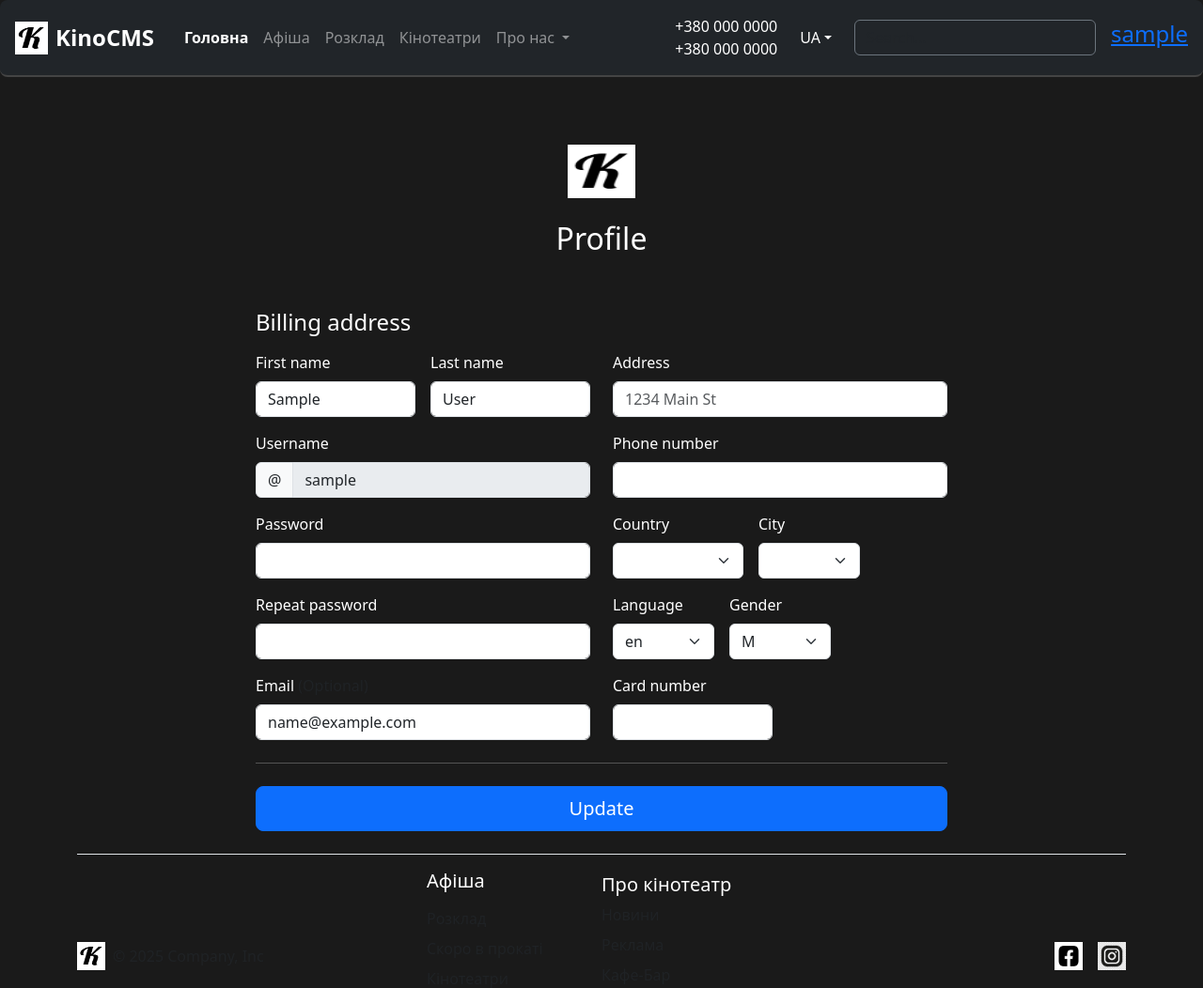
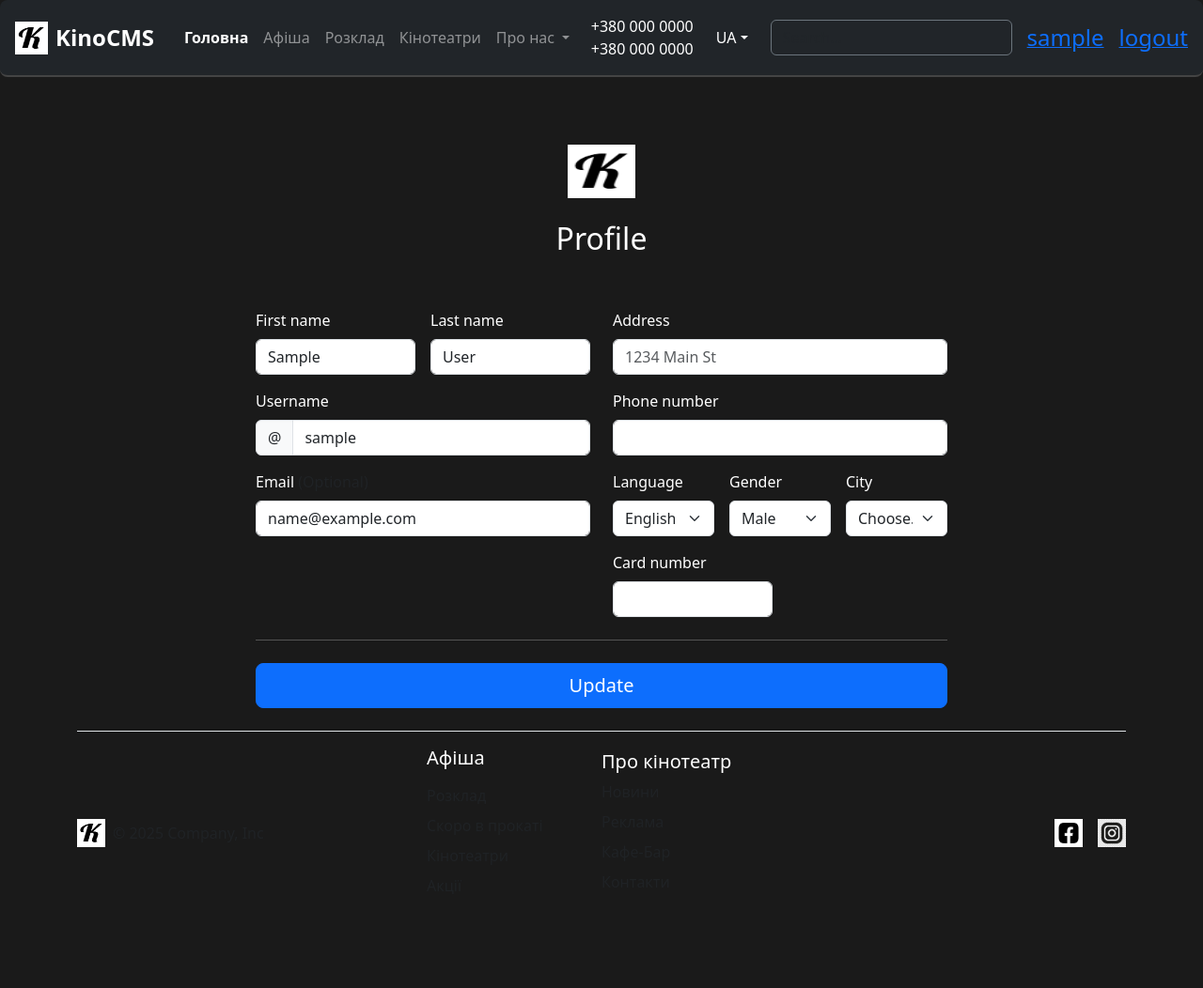
Before and after one commit to maksirh/kinoCMS, a Django app: page /auth/profile/ in a window 1280 px wide. Shown: the top 1052 px of the page at 94% size. After the commit the page ends 902 px from the top, so only its background shows below. Run offline with Django 5.2, Linux system fonts and the light colour scheme; the visitor is signed in with stand-in values (Sample User, id 1); some libraries are stand-ins or nearby versions.

Commit message:
add update user data

```diff
--- /dev/null
+++ b/src/authentication/forms.py
@@ -0,0 +1,21 @@
+from django import forms
+from django.contrib.auth.forms import UserCreationForm
+
+from ..user.models import User
+
+class UserRegistrationForm(UserCreationForm):
+    class Meta():
+        model = User
+        fields = ['username', 'email', 'first_name', 'last_name', 'gender', 'language',
+                  'phone_number', "address", "card_number", "city"]
+
+
+class UserUpdateForm(forms.ModelForm):
+    class Meta():
+        model = User
+
+        fields = [
+            "email", "first_name", "last_name",
+            "phone_number", "address", "city",
+            "language", "gender", "card_number",
+        ]
--- a/src/authentication/templates/authentication/profile.html
+++ b/src/authentication/templates/authentication/profile.html
@@ -10,7 +10,6 @@
     </div>
     <div class="row justify-content-center">
       <div class="col-md-7 col-lg-8">
-        <h4 class="mb-3">Billing address</h4>
 
         <form class="needs-validation" action="{% url 'authentication:profile' %}" method="POST" novalidate>
           {% csrf_token %}
@@ -20,7 +19,7 @@
               <div class="row g-3">
                 <div class="col-sm-6">
                   <label for="first_name" class="form-label">First name</label>
-                  <input type="text" class="form-control" id="first_name" name="first_name" required value="{{ request.user.first_name }}">
+                  <input type="text" class="form-control" id="first_name" name="first_name" required value="{{ form.instance.first_name }}">
                   <div class="invalid-feedback">Valid first name is required.</div>
                 </div>
 
@@ -34,19 +33,9 @@
                   <label for="username" class="form-label">Username</label>
                   <div class="input-group has-validation">
                     <span class="input-group-text">@</span>
-                    <input type="text" class="form-control" id="username" name="username" value="{{ request.user.username }}" disabled required>
+                    <input type="text" class="form-control" id="username" name="username" value="{{ request.user.username }}" readonly>
                     <div class="invalid-feedback">Your username is required.</div>
                   </div>
-                </div>
-
-                <div class="col-12">
-                  <label for="password" class="form-label">Password</label>
-                  <input type="password" class="form-control" id="password" name="password" required>
-                </div>
-
-                <div class="col-12">
-                  <label for="password2" class="form-label">Repeat password</label>
-                  <input type="password" class="form-control" id="password2" name="password2" required>
                 </div>
 
                 <div class="col-12">
@@ -73,41 +62,38 @@
                   <input type="tel" class="form-control" id="phone_number" name="phone_number" value="{{ request.user.phone_number }}" required>
                 </div>
 
-                <div class="col-md-5">
-                  <label for="country" class="form-label">Country</label>
-                  <select class="form-select" id="country" name="country" required>
-                    <option>{{ request.user.country }}</option>
-                    <option>United States</option>
-                  </select>
-                  <div class="invalid-feedback">Please select a valid country.</div>
-                </div>
 
                 <div class="col-md-4">
-                  <label for="city" class="form-label">City</label>
-                  <select class="form-select" id="city" name="city" required>
-                    <option> {{ request.user.city }} </option>
-                    <option>California</option>
+                  <label for="language" class="form-label">Language</label>
+                  <select class="form-select" id="language" name="language" required>
+                      <option value="">Choose...</option>
+                      <option value="en" {% if request.user.language == "en" %}selected{% endif %}>English</option>
+                      <option value="uk" {% if request.user.language == "uk" %}selected{% endif %}>Ukrainian</option>
                   </select>
                   <div class="invalid-feedback">Please provide a valid city.</div>
                 </div>
 
                 <div class="col-md-4">
-                  <label for="language" class="form-label">Language</label>
-                  <select class="form-select" id="language" name="language" required>
-                    <option>{{ request.user.language }}</option>
-                    <option>English</option>
-                    <option>Ukrainian</option>
+                  <label for="gender" class="form-label">Gender</label>
+                  <select class="form-select" id="gender" name="gender" required>
+                      <option value="">Choose...</option>
+                      <option value="M" {% if request.user.gender == "M" %}selected{% endif %}>Male</option>
+                      <option value="F" {% if request.user.gender == "F" %}selected{% endif %}>Female</option>
+                      <option value="O" {% if request.user.gender == "O" %}selected{% endif %}>Other</option>
                   </select>
                 </div>
 
-                <div class="col-md-4">
-                  <label for="gender" class="form-label">Gender</label>
-                  <select class="form-select" id="gender" name="gender" required>
-                    <option value=""> {{ request.user.gender }} </option>
-                    <option>Male</option>
-                    <option>Female</option>
-                    <option>Other</option>
+
+              <div class="col-md-4">
+                  <label for="city" class="form-label">City</label>
+                  <select class="form-select" id="city" required="" name="city">
+                  <option value="">Choose...</option>
+                    <option value="California" {% if request.user.city == "California" %}selected{% endif %}>California</option>
+                    <option>California</option>
                   </select>
+                  <div class="invalid-feedback">
+                    Please provide a valid state.
+                  </div>
                 </div>
 
                 <div class="col-md-6">
--- a/src/authentication/urls.py
+++ b/src/authentication/urls.py
@@ -1,5 +1,6 @@
 from django.urls import path
-from .views import login_user, register, profile
+from .views import login_user, register, profile, logout_user
+
 
 app_name = 'authentication'
 
@@ -7,4 +8,5 @@ urlpatterns = [
     path('login/', login_user, name='login'),
     path('register/', register, name='register'),
     path('profile/', profile, name='profile'),
+    path('logout/', logout_user, name='logout'),
 ]
--- a/src/authentication/views.py
+++ b/src/authentication/views.py
@@ -3,6 +3,7 @@ from django.contrib.auth import authenticate, login, logout
 from django.contrib.auth.decorators import login_required
 from django.contrib import messages
 from ..user.models import User
+from .forms import UserRegistrationForm, UserUpdateForm
 
 
 def login_user(request):
@@ -22,39 +23,44 @@ def login_user(request):
     return render(request, 'authentication/auth_page.html', {})
 
 
+def logout_user(request):
+    logout(request)
+    return redirect('main:main_page')
+
+
+
+
 def register(request):
 
     if request.method == 'POST':
-        first_name = request.POST.get('first_name').strip()
-        last_name = request.POST.get('last_name').strip()
-        username = request.POST.get('username').strip()
-        email = request.POST.get('email').strip()
-        password = request.POST.get('password').strip()
-        address = request.POST.get('address').strip()
-        country = request.POST.get('country')
-        city = request.POST.get('city')
-        card_number = request.POST.get('card-number').strip()
-        phone_number = request.POST.get('phone_number').strip()
-        gender = request.POST.get('gender')
-        language = request.POST.get('language')
+        form = UserRegistrationForm(request.POST)
+        if form.is_valid():
+            form.save()
+            return redirect('authentication:login')
 
-        user = User.objects.create_user(first_name=first_name,
-                                        last_name=last_name,
-                                        username=username,
-                                        email=email,
-                                        password=password,
-                                        address=address,
-                                        country=country,
-                                        city=city,
-                                        card_number=card_number,
-                                        phone_number=phone_number,
-                                        gender=gender,
-                                        language=language)
+        else:
+            print(form.errors)
+            messages.error(request, 'Error')
 
-        return redirect('authentication:login')
+    else:
+        form = UserRegistrationForm()
 
-    return render(request, 'authentication/register_page.html',)
+    return render(request, 'authentication/register_page.html', {'form': form})
 
 
+@login_required
 def profile(request):
-    return render(request, 'authentication/profile.html')
+    if request.method == "POST":
+        form = UserUpdateForm(request.POST, instance=request.user)
+        print("POST keys:", list(request.POST.keys()))
+        print("is_valid:", form.is_valid())
+        print("errors:", form.errors)
+        if form.is_valid():
+            form.save()
+            messages.success(request, "Профіль оновлено")
+            return redirect("authentication:profile")
+        messages.error(request, "Перевірте форму, є помилки.")
+    else:
+        form = UserUpdateForm(instance=request.user)
+
+    return render(request, "authentication/profile.html", {"form": form})
--- a/templates/base.html
+++ b/templates/base.html
@@ -65,7 +65,9 @@
     </form>
 
       {% if request.user.is_authenticated %}
-          <a href="{% url 'authentication:profile' %}"> <h4>{{ user_inf.username }}</h4> </a>
+          <a href="{% url 'authentication:profile' %}"> <h4 class="d-inline me-3">{{ user_inf.username }}</h4> </a>
+
+          <a  href="{% url 'authentication:logout' %}"> <h4 class="d-inline">logout</h4> </a>
 
       {% else %}
            <a href="{% url 'authentication:login' %}" class="btn btn-outline-light me-2">Увійти</a>
```
Also changed, not shown: src/authentication/templates/authentication/register_page.html (+9 -20 lines).
